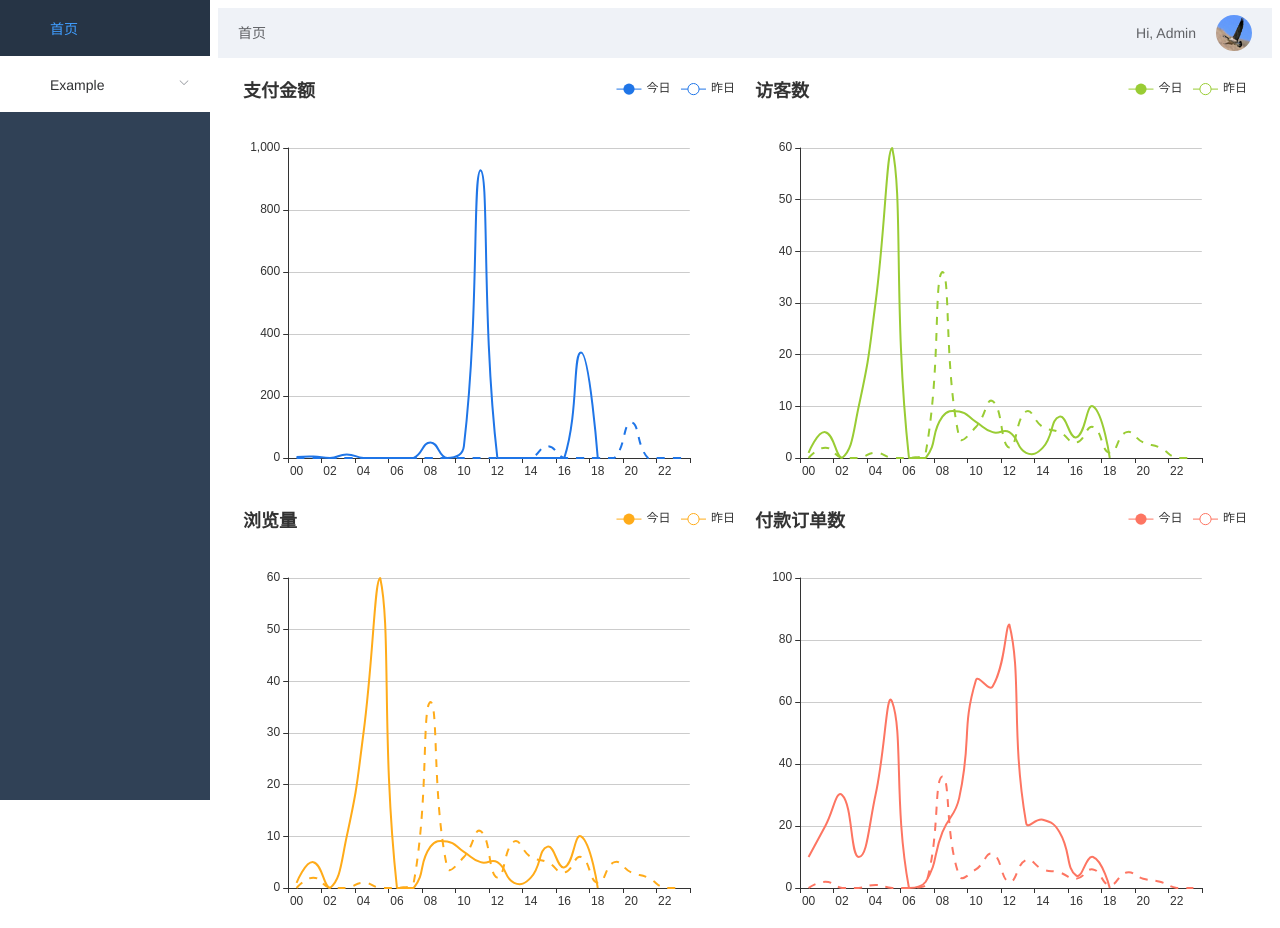
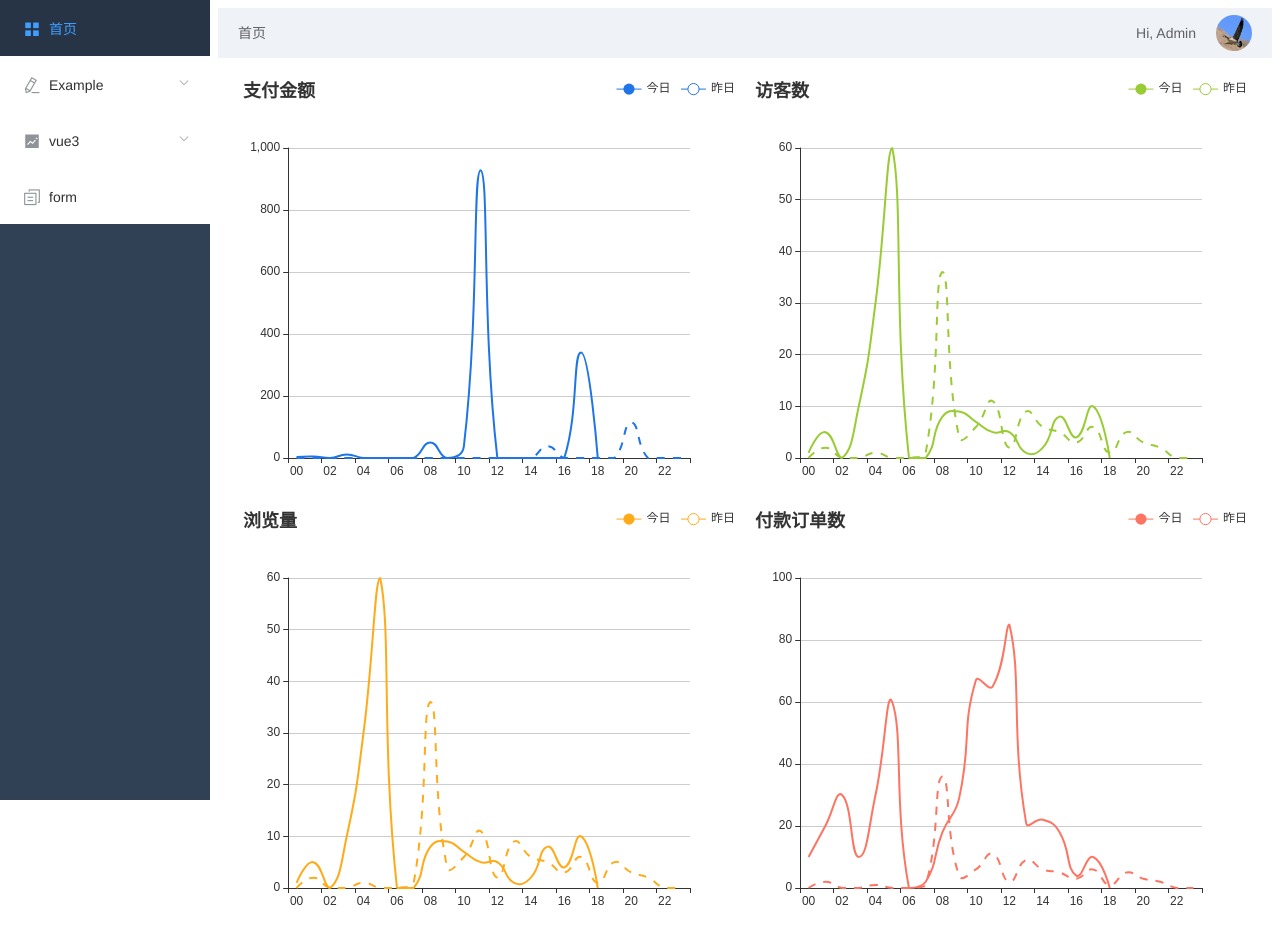
Before and after one commit to ruiqiang1124/my-admin-vue-2.9.6, a Vue app: page /#/home in a window 1280 px wide. Built offline with nearby package versions, Linux system fonts and the light colour scheme; sample sign-in values are in the browser's storage.

Commit message:
增加form

```diff
--- a/src/layout/components/AppMain.vue
+++ b/src/layout/components/AppMain.vue
@@ -1,10 +1,7 @@
 <template>
   <section class="app-main">
     <transition name="fade-transform" mode="out-in">
-      <div class="app-container">
         <router-view :key="key" />
-      </div>
-
     </transition>
   </section>
 </template>
--- a/src/layout/components/Sidebar/Item.vue
+++ b/src/layout/components/Sidebar/Item.vue
@@ -17,7 +17,8 @@ export default {
     const vnodes = []
 
     if (icon) {
-      vnodes.push(<svg-icon icon-class={icon}/>)
+      // vnodes.push(<svg-icon icon-class={icon}/>)
+      vnodes.push(<i class={icon}></i>)
     }
 
     if (title) {
--- a/src/router/index.js
+++ b/src/router/index.js
@@ -19,7 +19,7 @@ export const constantRoutes = [
 			path: 'home',
 			name: 'Home',
 			component: () => import('@/views/home/home'),
-			meta: { title: '首页', icon: 'dashboard' }
+			meta: { title: '首页', icon: 'el-icon-menu' }
 		}]
 	},
 	{
@@ -27,22 +27,58 @@ export const constantRoutes = [
 		component: Layout,
 		redirect: '/example/table',
 		name: 'Example',
-		meta: { title: 'Example', icon: 'example' },
+		meta: { title: 'Example', icon: 'el-icon-edit' },
 		children: [
 			{
 				path: 'table',
 				name: 'Table',
 				component: () => import('@/views/member/memberExperience'),
-			meta: { title: 'Table', icon: 'table' }
+				meta: { title: 'Table', icon: 'el-icon-s-data' }
 			},
 			{
 				path: 'tree',
 				name: 'Tree',
 				component: () => import('@/views/member/memberList'),
-			meta: { title: 'Tree', icon: 'tree' }
+				meta: { title: 'Tree', icon: 'el-icon-share' }
 			}
 		]
 	},
+	{
+		path: "/vue3",
+		component: Layout,
+		redirect: '/vue3/vue3_1',
+		name: 'vue3',
+		meta: { title: 'vue3', icon: 'el-icon-s-marketing' },
+		children: [
+			{
+				path: 'vue3_1',
+				name: 'vue3',
+				component: () => import('@/views/vue3/vue3'),
+				meta: { title: 'vue3', icon: 'el-icon-s-finance' }
+			},
+			{
+				path: 'vue3_2',
+				name: 'vue3_2',
+				component: () => import('@/views/vue3/vue3_2'),
+				meta: { title: 'vue3_2', icon: 'el-icon-s-flag' }
+			}
+		]
+	},
+	{
+		path: "/form",
+		component: Layout,
+		redirect: '/form/form',
+		name: 'form',
+		meta: {title: 'form', icon: 'el-icon-document-copy'},
+		children: [
+			{
+				path: 'form',
+				name: 'form',
+				component: () => import("@/views/form"),
+				meta: {title: 'form', icon: 'el-icon-document-copy'}
+			}
+		]
+	}
 ]
 
 const createRouter = () => new Router({
@@ -59,7 +95,7 @@ export function resetRouter() {
 }
 
 const whiteList = ['/login']
-router.beforeEach(async(to, from, next) => {
+router.beforeEach(async (to, from, next) => {
 	const hasToken = localStorage.getItem("token");
 	if (hasToken) {
 		if (to.path === '/login') {
--- /dev/null
+++ b/src/views/form/index.vue
@@ -0,0 +1,110 @@
+<template>
+    <div class="app-container">
+        <el-form ref="form" :rules="rules" :label-position="labelPosition" label-width="80px" :model="form">
+           <el-form-item label="活动名称" prop="name">
+            <el-input v-model="form.name"></el-input>
+          </el-form-item>
+          <el-form-item label="活动区域" prop="region">
+            <el-select v-model="form.region" placeholder="请选择活动区域">
+              <el-option label="上海" value="shanghai"></el-option>
+              <el-option label="北京" value="beijing"></el-option>
+            </el-select>
+          </el-form-item>
+          <el-form-item label="活动时间" prop="date1">
+            <el-col :span="11">
+              <el-date-picker type="date" placeholder="选择日期" v-model="form.date1" style="width: 100%;"></el-date-picker>
+            </el-col>
+            <el-col class="line" :span="2">-</el-col>
+            <el-col :span="11">
+              <el-time-picker placeholder="选择时间" v-model="form.date2" style="width: 100%;"></el-time-picker>
+            </el-col>
+          </el-form-item>
+          <el-form-item label="即时配送" prop="delivery">
+            <el-switch  v-model="form.delivery"></el-switch>
+          </el-form-item>
+          <el-form-item label="活动性质" prop="type">
+            <el-checkbox-group  v-model="form.type">
+              <el-checkbox label="美食/餐厅线上活动" name="type"></el-checkbox>
+              <el-checkbox label="地推活动" name="type"></el-checkbox>
+              <el-checkbox label="线下主题活动" name="type"></el-checkbox>
+              <el-checkbox label="单纯品牌曝光" name="type"></el-checkbox>
+            </el-checkbox-group>
+          </el-form-item>
+          <el-form-item label="特殊资源" prop="resource">
+            <el-radio-group v-model="form.resource">
+              <el-radio label="线上品牌商赞助"></el-radio>
+              <el-radio label="线下场地免费"></el-radio>
+            </el-radio-group>
+          </el-form-item>
+          <el-form-item label="活动形式" prop="desc">
+            <el-input type="textarea" v-model="form.desc"></el-input>
+          </el-form-item>
+          <el-form-item>
+            <el-button type="primary" @click="onSubmit('form')">立即创建</el-button>
+          </el-form-item>
+        </el-form>
+    </div>
+</template>
+
+<script>
+export default {
+  data() {
+    return {
+      labelPosition: 'right',
+      form: {
+        name: 'kevin',
+        reginon: '',
+        date1: '',
+        date2: '',
+        delivery: false,
+        type: [],
+        resource: '',
+        desc: ''
+      },
+      rules: {
+        name: [
+            { required: true, message: '请输入活动名称', trigger: 'blur' },
+            { min: 3, max: 5, message: '长度在 3 到 5 个字符', trigger: 'blur' }
+          ],
+          region: [
+            { required: true, message: '请选择活动区域', trigger: 'change' }
+          ],
+          date1: [
+            { type: 'date', required: true, message: '请选择日期', trigger: 'change' }
+          ],
+          date2: [
+            { type: 'date', required: true, message: '请选择时间', trigger: 'change' }
+          ],
+          type: [
+            { type: 'array', required: true, message: '请至少选择一个活动性质', trigger: 'change' }
+          ],
+          resource: [
+            { required: true, message: '请选择活动资源', trigger: 'change' }
+          ],
+          desc: [
+            { required: true, message: '请填写活动形式', trigger: 'blur' }
+          ]
+      }
+    }
+  },
+  methods: {
+    onSubmit(form) {
+        console.log('submit!');
+        this.$refs[form].validate(valid => {
+          if(valid) {
+            this.$message({
+              message: '恭喜您，提交成功',
+              type: 'success'
+            });
+          }
+        })
+    }
+  }
+}
+</script>
+
+<style scoped>
+  .line{
+    text-align: center;
+  }
+</style>
--- a/src/views/home/home.vue
+++ b/src/views/home/home.vue
@@ -1,5 +1,5 @@
 <template>
-<div>
+<div class="app-container">
   <el-row :gutter="10">
     <el-col :span="12">
       <lineDemo id="echart1" width="100%" height="400px" ThemeColor="#1f75e7" :chartData="echart1Data"></lineDemo>
@@ -21,6 +21,7 @@
 
 <script>
 import lineDemo from '@/components/echarts/line';
+import {getList} from "@/api/index.js"
 export default {
   name: "Home",
   data() {
@@ -57,6 +58,12 @@ export default {
   },
     components: {
       lineDemo
+    },
+
+    mounted() {
+      // getList({regionCode: "AdminRegion"}).then(res => {
+      //   console.log(res);
+      // })
     }
 }
 </script>
--- a/src/views/login/login.vue
+++ b/src/views/login/login.vue
@@ -40,7 +40,6 @@
 </template>
 
 <script>
-    import {login} from '@/api/index'
     export default {
         name: 'Login',
         data() {
--- a/src/views/member/memberExperience.vue
+++ b/src/views/member/memberExperience.vue
@@ -1,5 +1,5 @@
 <template>
-<div>
+<div class="app-container">
   <el-table
     :data="tableData"
     border
--- a/src/views/member/memberList.vue
+++ b/src/views/member/memberList.vue
@@ -1,5 +1,5 @@
 <template>
-<div>
+<div class="app-container">
   <el-table
     :data="tableData"
     border
```
Also changed, not shown: src/utils/get-page-title.js (deleted, +0 -10 lines). Lines whose indentation alone changed are shown as unchanged.
